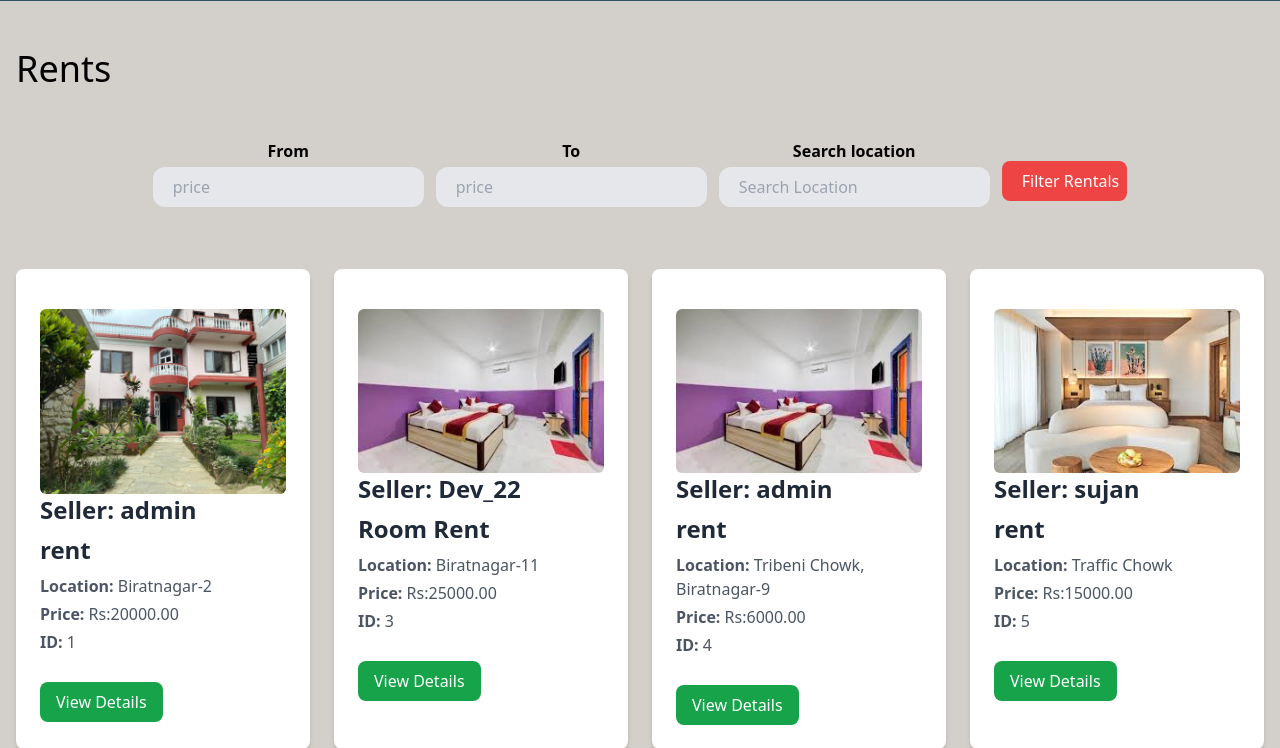
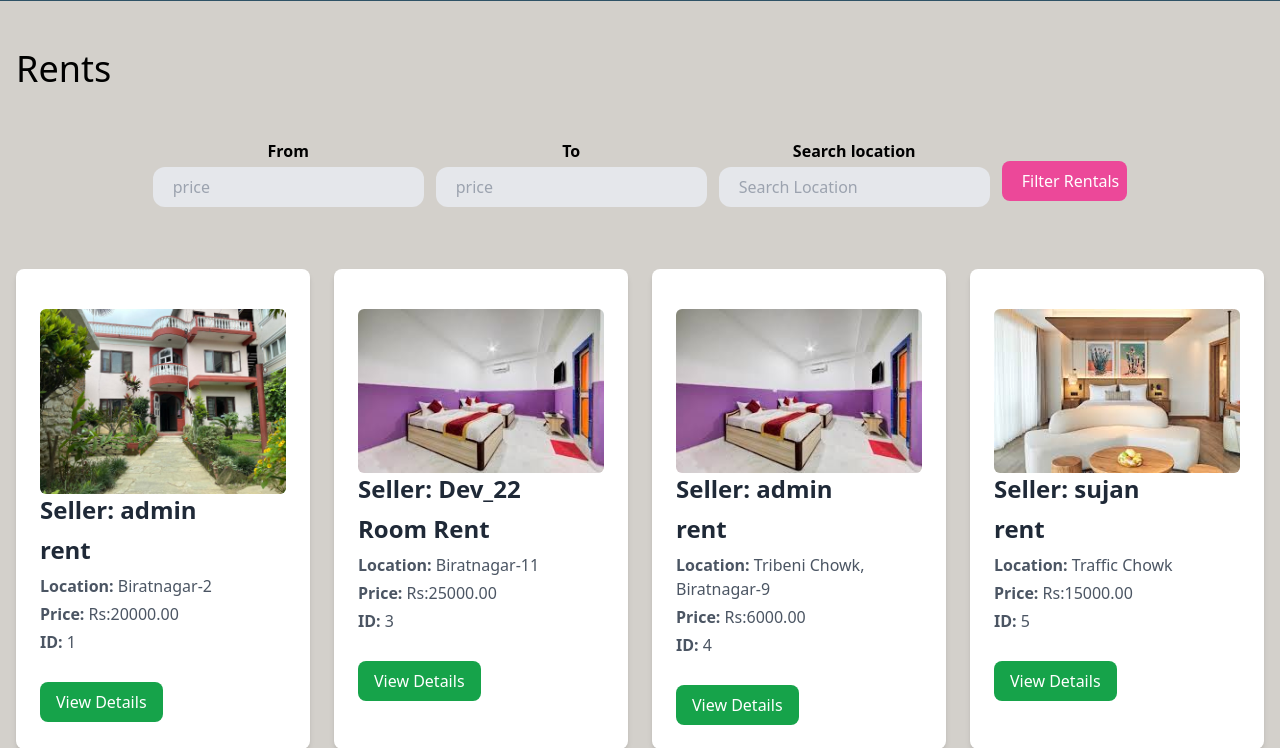
Before and after one commit to Praseeda-mgr/RentalEase2, a Django app: page / in a window 1280 px wide. Shown: the part 437-1185 px from the top of the page. Run offline with Django 5.2, Linux system fonts and the light colour scheme; data comes from the database, SQL or seed files in the repository; some libraries are stand-ins or nearby versions.

Commit message:
some changes

```diff
--- a/app/templates/home.html
+++ b/app/templates/home.html
@@ -39,7 +39,7 @@
               <label for="searchUser" class="font-bold">Search location</label>
               <input type="text" id="searchUser" placeholder="Search Location" class="p-2 px-5 bg-gray-200 border-1 rounded-xl border-gray-300" name="location" value="{{ request.GET.locations }}">
           </div>
-          <button class="bg-red-500 mt-4 p-2 pl-5 rounded-lg hover:bg-indigo-700 text-white">Filter Rentals</button>
+          <button class="bg-pink-500 mt-4 p-2 pl-5 rounded-lg hover:bg-indigo-700 text-white">Filter Rentals</button>
       </form>
   </div>
 
```
